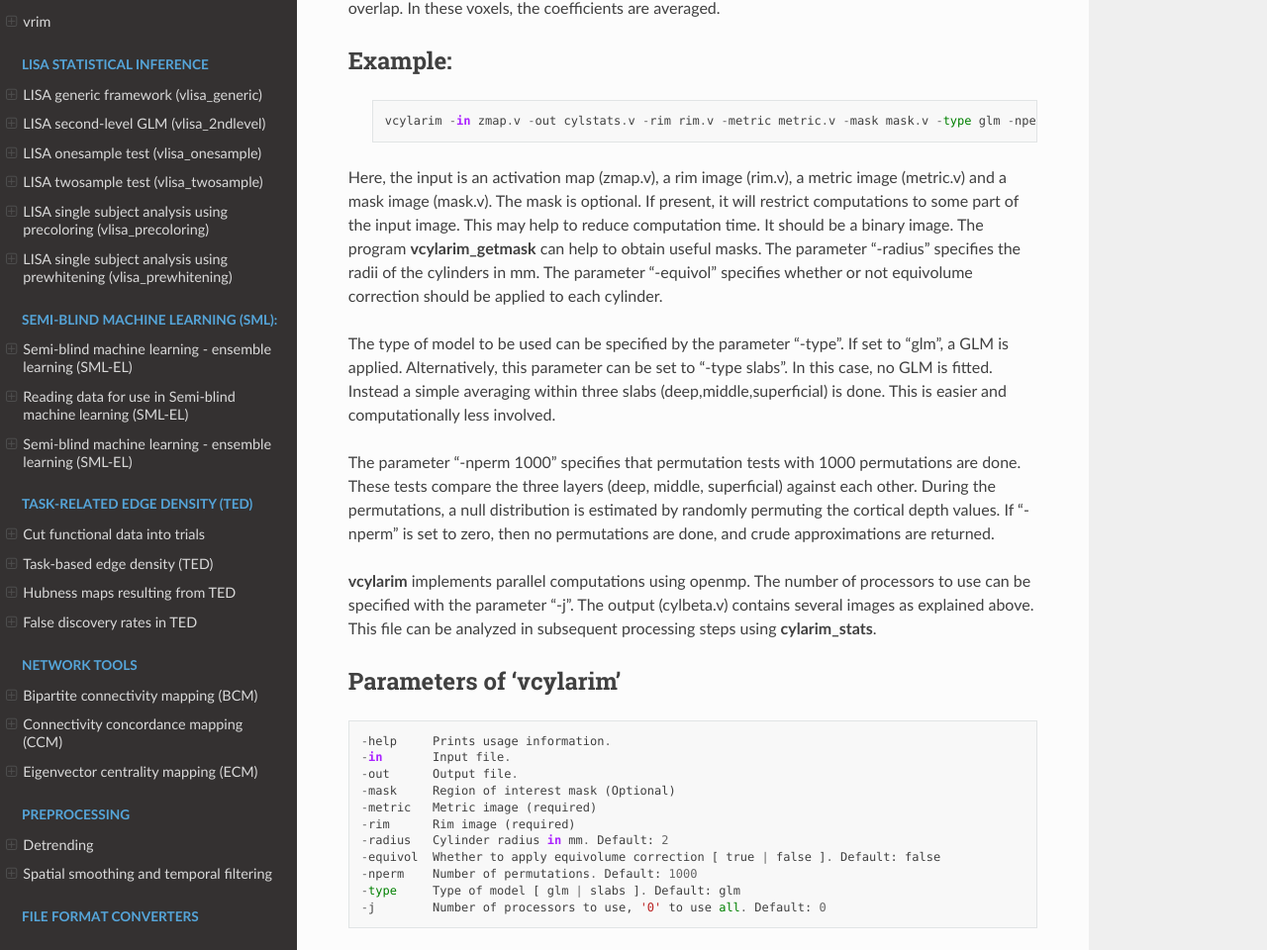
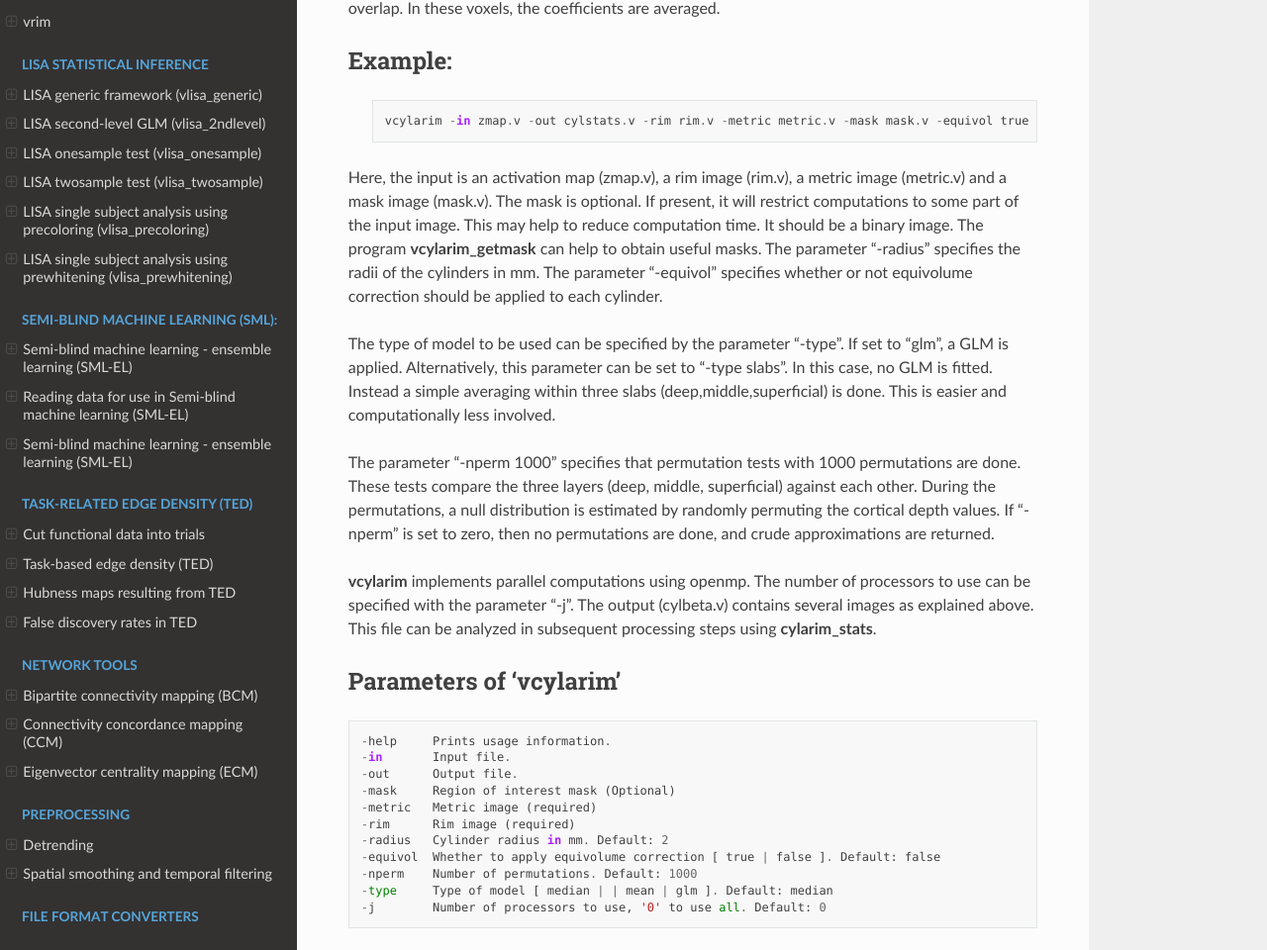
Before and after one commit to lipsia-fmri/lipsia, a Sphinx documentation site: the page built from docs/cylarim/vcylarim.rst, in a window 1280 px wide and 1400 px high. Shown: the part 427-1387 px from the top of the window at 99% size. Built offline with Sphinx 7.4.7 and the Read the Docs theme 3.1.0, drawn with Linux system fonts in a browser that asks for light colours; pages that are not in the unit, such as notebooks, are missing from menus.

Commit message:
doc for vcylarim updated

```diff
--- a/docs/cylarim/vcylarim.rst
+++ b/docs/cylarim/vcylarim.rst
@@ -25,7 +25,7 @@ Example:
 
  ::
 
-   vcylarim -in zmap.v -out cylstats.v -rim rim.v -metric metric.v -mask mask.v -type glm -nperm 1000 -radius 3
+   vcylarim -in zmap.v -out cylstats.v -rim rim.v -metric metric.v -mask mask.v -equivol true -type median -nperm 1000 -radius 2
 
 
 
@@ -66,7 +66,7 @@ Parameters of 'vcylarim'
   -radius   Cylinder radius in mm. Default: 2
   -equivol  Whether to apply equivolume correction [ true | false ]. Default: false
   -nperm    Number of permutations. Default: 1000
-  -type     Type of model [ glm | slabs ]. Default: glm
+  -type     Type of model [ median | | mean | glm ]. Default: median
   -j        Number of processors to use, '0' to use all. Default: 0
 
 
```
